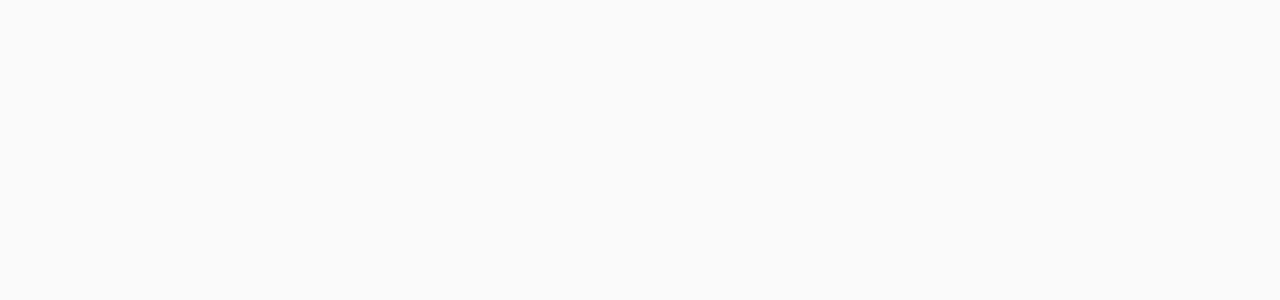
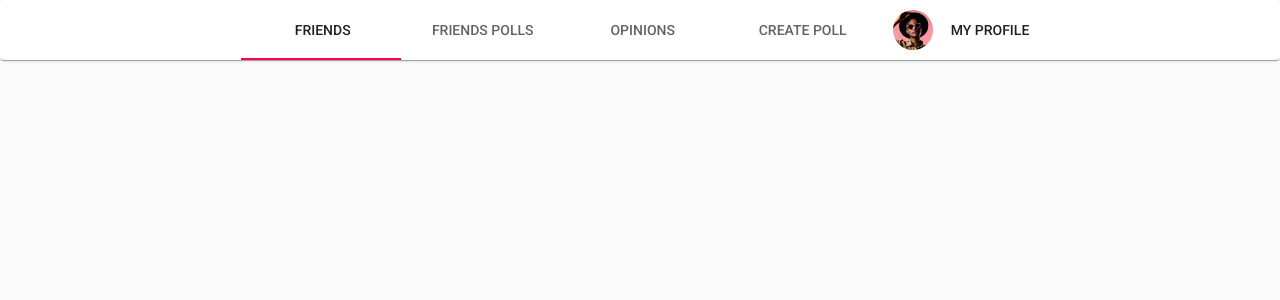
Before and after one commit to hatchways/team-pretzel, a React (Create React App) app in the folder client/: page /dashboard in a window 1280 px wide. Shown: the top 300 px of the page. Built offline with nearby package versions, Linux system fonts and the light colour scheme.

Commit message:
front-end: added NavBar; implemented simple profile dialog to edit pic + name

```diff
--- a/client/package.json
+++ b/client/package.json
@@ -4,6 +4,7 @@
   "private": true,
   "dependencies": {
     "@material-ui/core": "^4.1.3",
+    "@material-ui/icons": "^4.5.1",
     "axios": "^0.19.0",
     "formik": "^2.0.3",
     "react": "^16.8.6",
--- a/client/src/App.jsx
+++ b/client/src/App.jsx
@@ -3,16 +3,18 @@
 import { BrowserRouter, Route, Redirect } from "react-router-dom";
 import { theme } from "./themes/theme";
 import AuthPage from "./pages/AuthPage";
+import Dashboard from "./pages/Dashboard";
 
 const App = () => {
   return (
     <MuiThemeProvider theme={theme}>
       <BrowserRouter>
         <CssBaseline />
-        <Route exact path="/">
+        {/*    <Route exact path="/">
           <Redirect to="/signin" />
-        </Route>
+        </Route> */}
         <Route exact path={["/signin", "/signup"]} component={AuthPage} />
+        <Route exact path="/dashboard" component={Dashboard} />
       </BrowserRouter>
     </MuiThemeProvider>
   );
--- /dev/null
+++ b/client/src/pages/Dashboard.jsx
@@ -0,0 +1,10 @@
+import React from "react";
+import NavBar from "./container/NavBar";
+
+const Dashboard = () => (
+  <div>
+    <NavBar />
+  </div>
+);
+
+export default Dashboard;
--- /dev/null
+++ b/client/src/pages/container/NavBar.jsx
@@ -0,0 +1,59 @@
+import React from "react";
+import { makeStyles } from "@material-ui/core/styles";
+import {
+  Paper,
+  Tabs,
+  Tab,
+  Button,
+  Menu,
+  MenuItem,
+  Avatar
+} from "@material-ui/core";
+import userAvatar from "../../assets/userAvatar.png";
+import ProfileDialog from "../presentational/ProfileDialog";
+
+const useStyles = makeStyles({
+  avatar: {
+    margin: 10
+  }
+});
+
+const NavBar = () => {
+  const classes = useStyles();
+
+  const [anchorEl, setAnchorEl] = React.useState(null);
+  const handleClick = event => {
+    setAnchorEl(event.currentTarget);
+  };
+  const handleClose = () => {
+    setAnchorEl(null);
+  };
+
+  return (
+    <Paper>
+      <Tabs value={0} centered>
+        <Tab label="Friends" />
+        <Tab label="Friends polls" />
+        <Tab label="Opinions" />
+        <Tab label="Create poll" />
+        <Avatar alt="Test User" src={userAvatar} className={classes.avatar} />
+        <Button onClick={handleClick}>My Profile</Button>
+        <Menu
+          id="simple-menu"
+          anchorEl={anchorEl}
+          keepMounted
+          open={Boolean(anchorEl)}
+          onClose={handleClose}
+        >
+          <MenuItem onClick={handleClose}>Go to profile</MenuItem>
+          <MenuItem onClick={handleClose}>
+            <ProfileDialog />
+          </MenuItem>
+          <MenuItem onClick={handleClose}>Log out</MenuItem>
+        </Menu>
+      </Tabs>
+    </Paper>
+  );
+};
+
+export default NavBar;
--- /dev/null
+++ b/client/src/pages/presentational/ProfileDialog.jsx
@@ -0,0 +1,84 @@
+import React from "react";
+import { makeStyles } from "@material-ui/core/styles";
+
+import {
+  Dialog,
+  DialogActions,
+  DialogContent,
+  DialogContentText,
+  DialogTitle,
+  Button,
+  TextField,
+  MenuItem
+} from "@material-ui/core";
+
+const useStyles = makeStyles({
+  avatar: {
+    margin: 10
+  },
+  tab: {
+    color: "red"
+  }
+});
+
+const ProfileDialog = () => {
+  const classes = useStyles();
+  const [open, setOpen] = React.useState(false);
+  const handleClickOpen = () => {
+    setOpen(true);
+  };
+  const handleClose = () => {
+    setOpen(false);
+  };
+
+  return (
+    <React.Fragment>
+      <Button variant="outlined" color="primary" onClick={handleClickOpen}>
+        Update profile
+      </Button>
+      <Dialog
+        open={open}
+        onClose={handleClose}
+        aria-labelledby="form-dialog-title"
+      >
+        <DialogTitle id="form-dialog-title">Edit profile</DialogTitle>
+        <DialogContent>
+          <DialogContentText>
+            This is where you can update your name and avatar.
+          </DialogContentText>
+          <TextField
+            autoFocus
+            margin="dense"
+            id="name"
+            label="Display name"
+            type="email"
+            fullWidth
+          />
+          <input
+            accept="image/*"
+            className={classes.input}
+            style={{ display: "none" }}
+            id="file-upload-button"
+            multiple
+            type="file"
+          />
+          <label htmlFor="file-upload-button">
+            <Button variant="raised" component="span">
+              Upload avatar
+            </Button>
+          </label>
+        </DialogContent>
+        <DialogActions>
+          <Button onClick={handleClose} color="primary">
+            Cancel
+          </Button>
+          <Button onClick={handleClose} color="primary">
+            Save
+          </Button>
+        </DialogActions>
+      </Dialog>
+    </React.Fragment>
+  );
+};
+
+export default ProfileDialog;
```
Also changed, not shown: client/src/assets/userAvatar.png (added), 1 other file (tests, documents, lock files or other folders).
